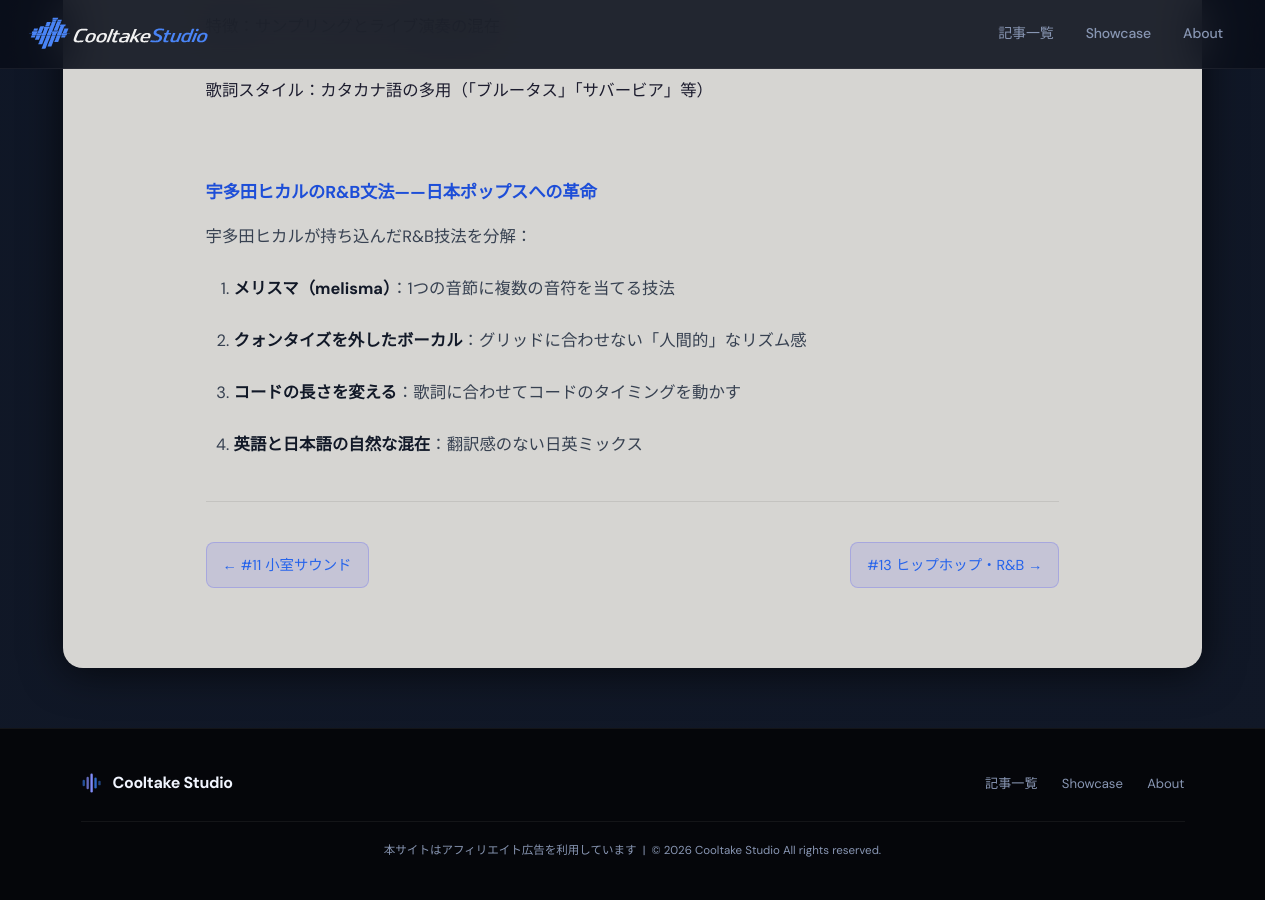
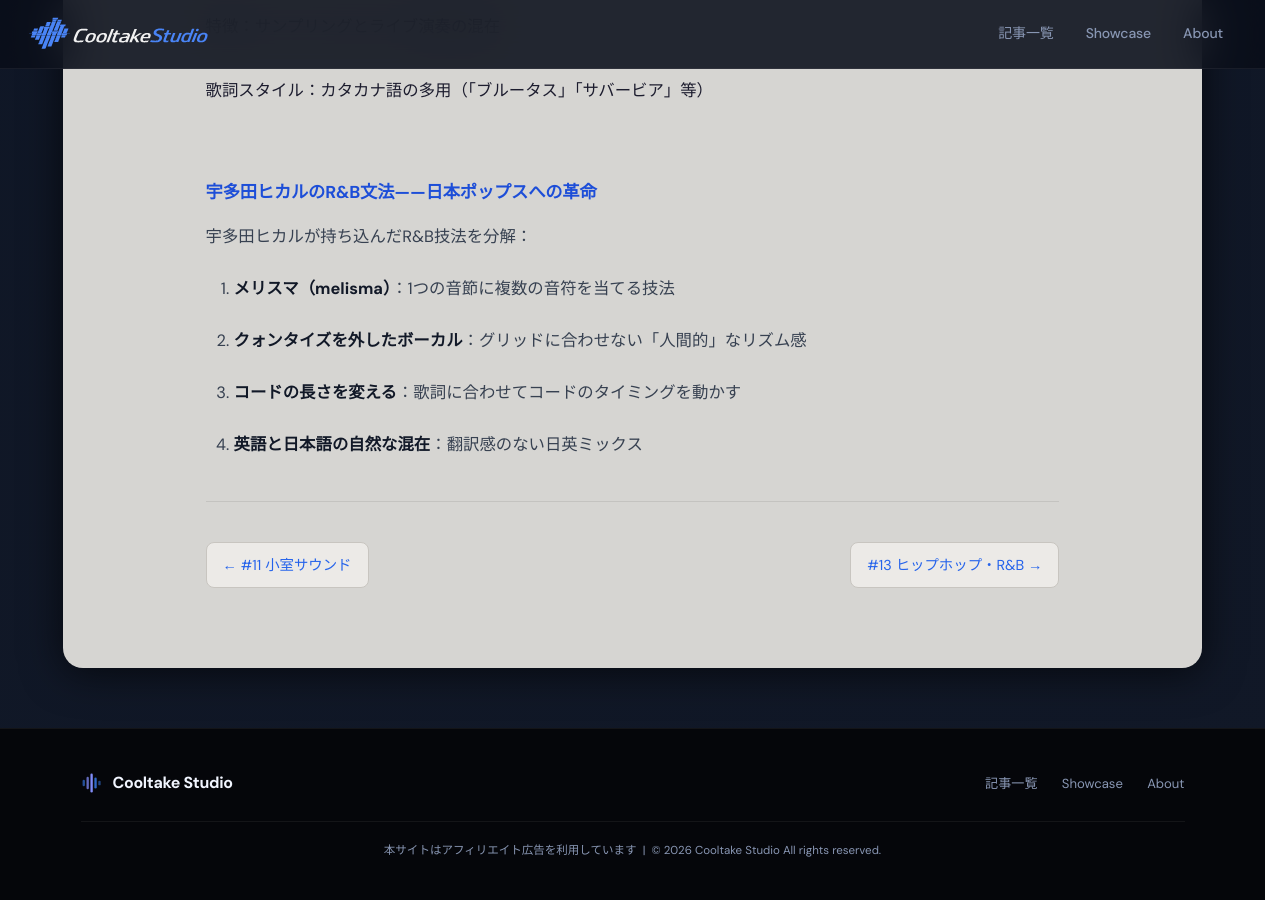
Before and after one commit to cooltake/cooltake-staging, a Jekyll site: the page built from _posts/2026-05-30-japan-music-12-shibuya-kei.md, in a window 1280 px wide and 900 px high, scrolled down 5660 px. Built offline with Jekyll 4.4.1, drawn with Linux system fonts in a browser that asks for light colours; some web fonts are replaced.

Commit message:
fix: light color scheme for 2026-05-30-japan-music-12-shibuya-kei.md

```diff
--- a/_posts/2026-05-30-japan-music-12-shibuya-kei.md
+++ b/_posts/2026-05-30-japan-music-12-shibuya-kei.md
@@ -27,7 +27,7 @@
 
 <h3 style="color:#bbf7d0;margin-top:0;">🗺️ 渋谷系の震源地</h3>
 
-<ul style="color:#f1f5f9;">
+<ul style="color:#374151;">
 
 <li><strong>HMV渋谷</strong>：輸入盤の聖地。ここで出会う洋楽がアーティストたちの教科書だった</li>
 
@@ -162,7 +162,7 @@
 
 <h3 style="color:#bfdbfe;margin-top:0;">🎛️ 時代の機材</h3>
 
-<ul style="color:#f1f5f9;">
+<ul style="color:#374151;">
 
 <li><strong>Roland MC-303 Groovebox</strong>（1996年）: 渋谷系クリエイターに人気のオールインワン制作マシン</li>
 
@@ -326,6 +326,6 @@
 ---
 
 <div style="display:flex;justify-content:space-between;flex-wrap:wrap;gap:.8rem;margin:2rem 0;">
-<a href="/2026/05/30/japan-music-11-komuro-jpop/" style="display:inline-block;padding:.5rem 1rem;background:rgba(99,102,241,.15);border:1px solid rgba(99,102,241,.3);border-radius:8px;color:#a5b4fc;text-decoration:none;font-size:.9rem;">← #11 小室サウンド</a>
-<a href="/2026/05/30/japan-music-13-hiphop-rb/" style="display:inline-block;padding:.5rem 1rem;background:rgba(99,102,241,.15);border:1px solid rgba(99,102,241,.3);border-radius:8px;color:#a5b4fc;text-decoration:none;font-size:.9rem;">#13 ヒップホップ・R&B →</a>
+<a href="/2026/05/30/japan-music-11-komuro-jpop/" style="display:inline-block;padding:.5rem 1rem;background:#eceae7;border:1px solid #c8c5c0;border-radius:8px;color:#1e3a5f;text-decoration:none;font-size:.9rem;">← #11 小室サウンド</a>
+<a href="/2026/05/30/japan-music-13-hiphop-rb/" style="display:inline-block;padding:.5rem 1rem;background:#eceae7;border:1px solid #c8c5c0;border-radius:8px;color:#1e3a5f;text-decoration:none;font-size:.9rem;">#13 ヒップホップ・R&B →</a>
 </div>
```
